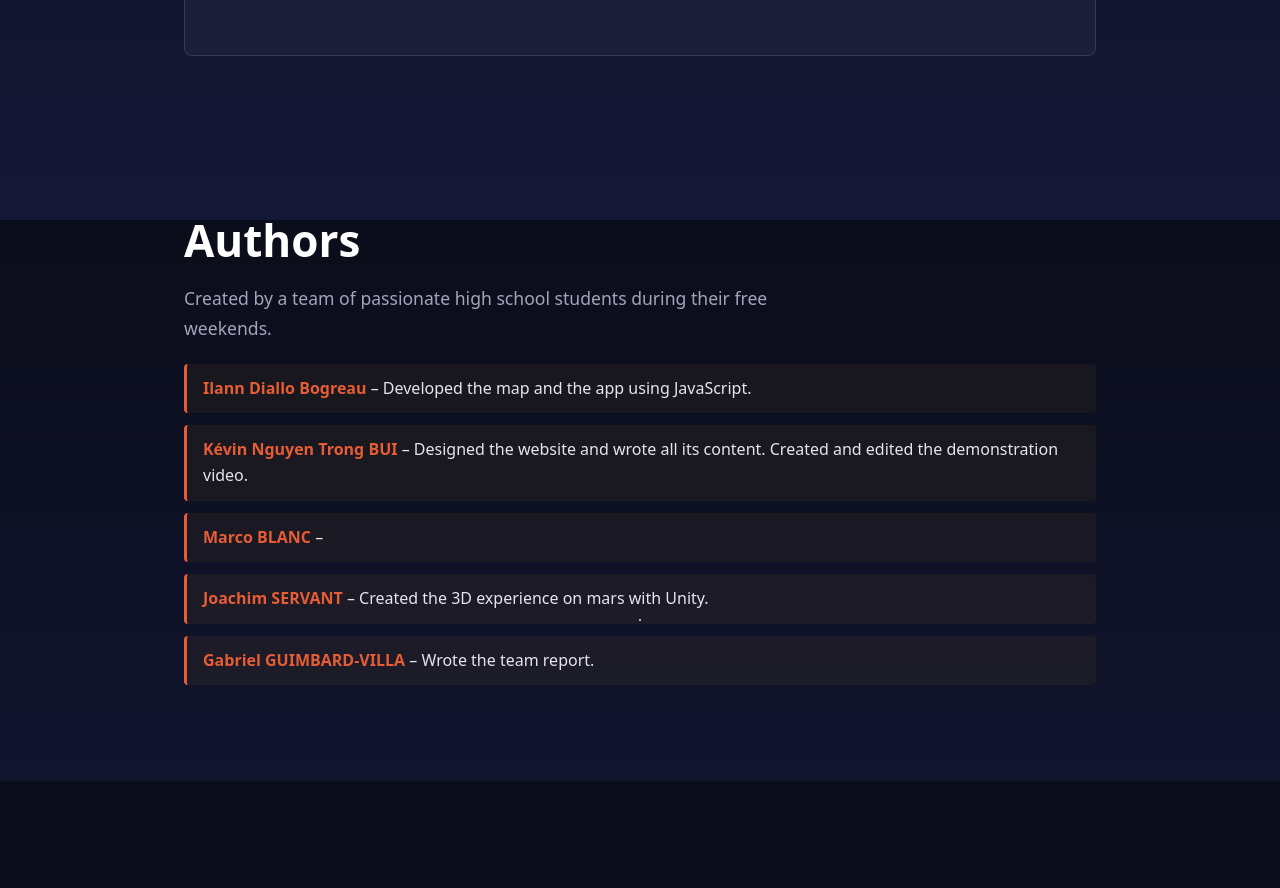
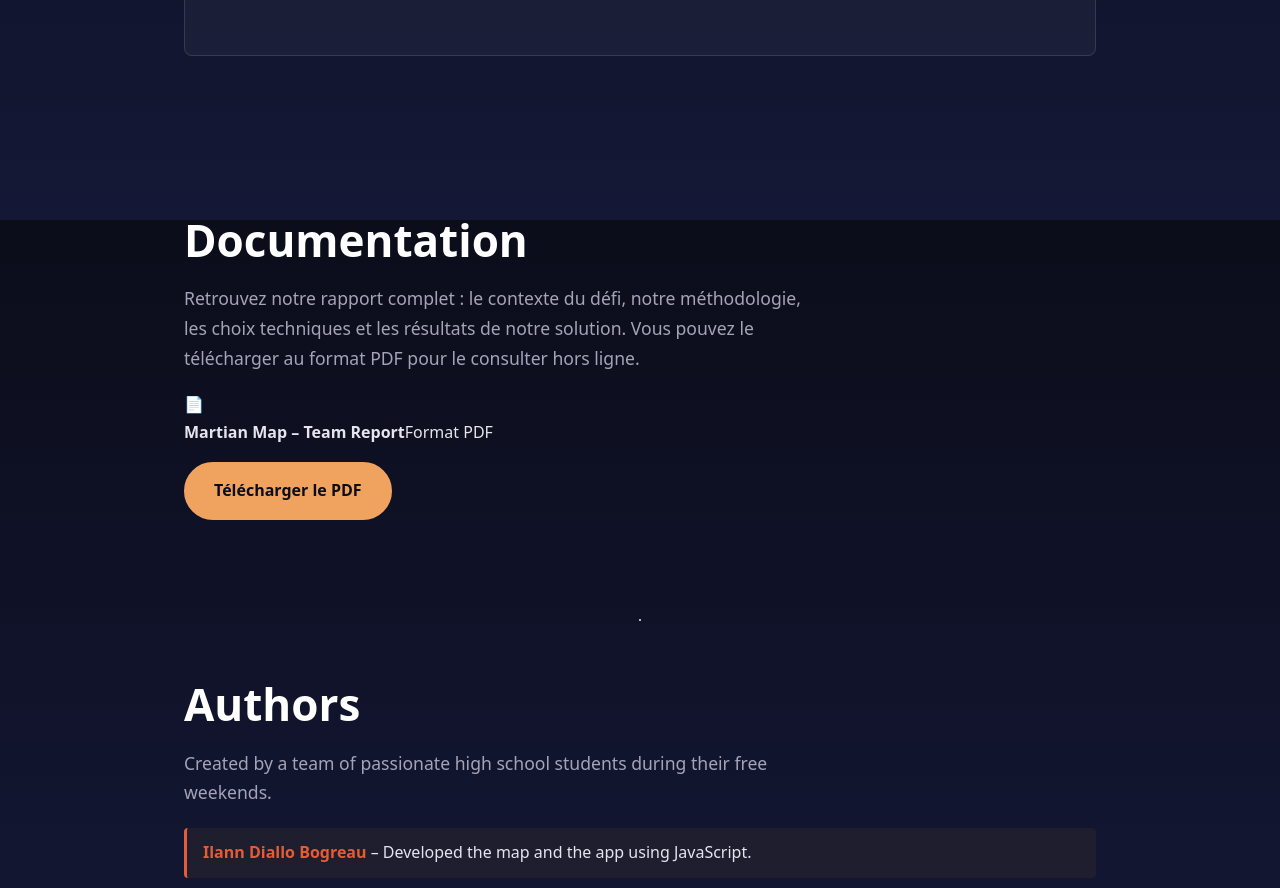
Before and after one commit to Fertous24/Nasa-Martian-Map-6-3, a React (Vite) app: page / in a window 1280 px wide. Shown: the part 2980-3868 px from the top of the page. Before the commit the page ends 3761 px from the top, so only its background shows below. Built offline with nearby package versions, Linux system fonts and the light colour scheme; a web font is replaced by a local one.

Commit message:
Add documentation section with PDF download link
Added a documentation section with a downloadable PDF report.

```diff
--- a/src/App.jsx
+++ b/src/App.jsx
@@ -101,6 +101,34 @@ export default function App() {
         </section>
 
 
+
+        <section id="documentation">
+          <h2>Documentation</h2>
+
+          <p>
+            Retrouvez notre rapport complet : le contexte du défi,
+            notre méthodologie, les choix techniques et les résultats
+            de notre solution. Vous pouvez le télécharger au format PDF
+            pour le consulter hors ligne.
+          </p>
+
+          <div className="doc-card">
+            <div className="doc-icon" aria-hidden="true">📄</div>
+            <div className="doc-info">
+              <strong>Martian Map – Team Report</strong>
+              <span>Format PDF</span>
+            </div>
+            <a
+              href="/documentation.pdf"
+              download="Martian-Map-Documentation.pdf"
+              className="btn"
+            >
+              Télécharger le PDF
+            </a>
+          </div>
+        </section>
+
+
         {/* AUTHOR SECTION */}
         <section id="author">
           <h2>Authors</h2>
```
